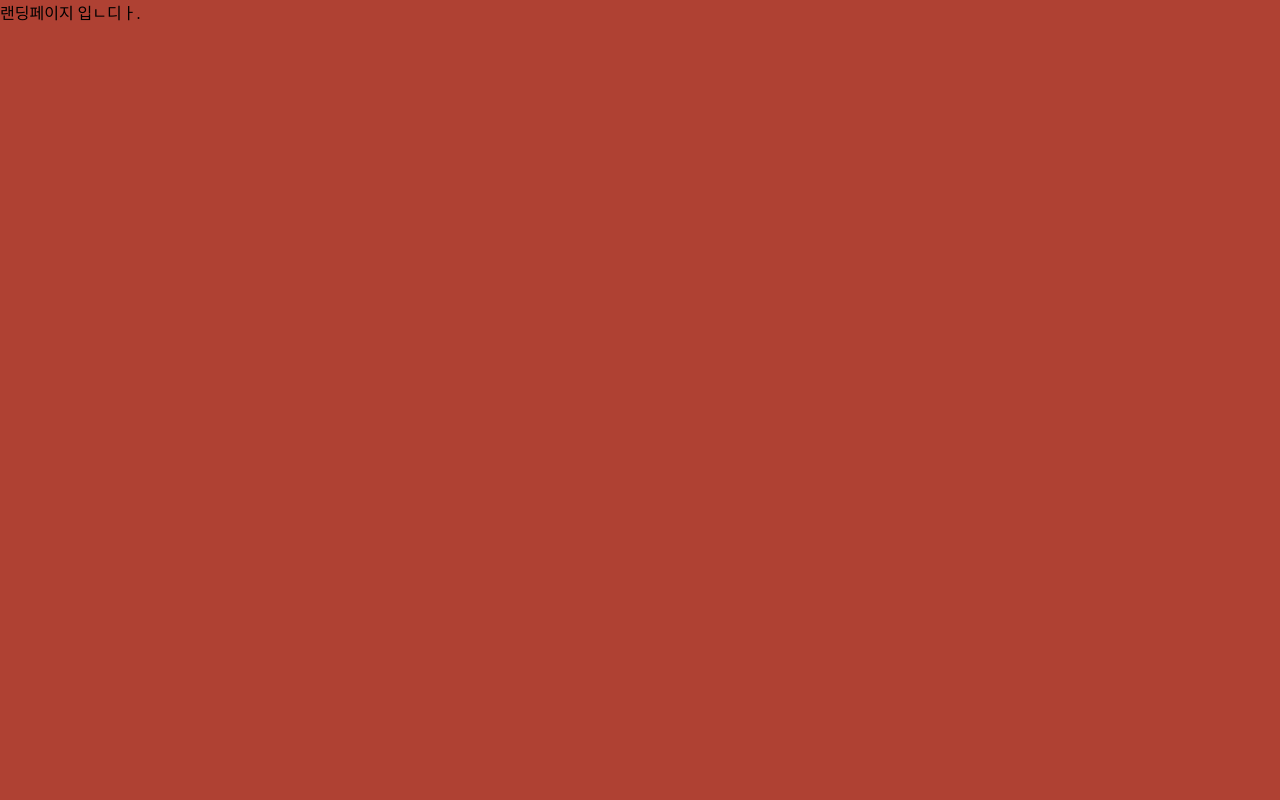
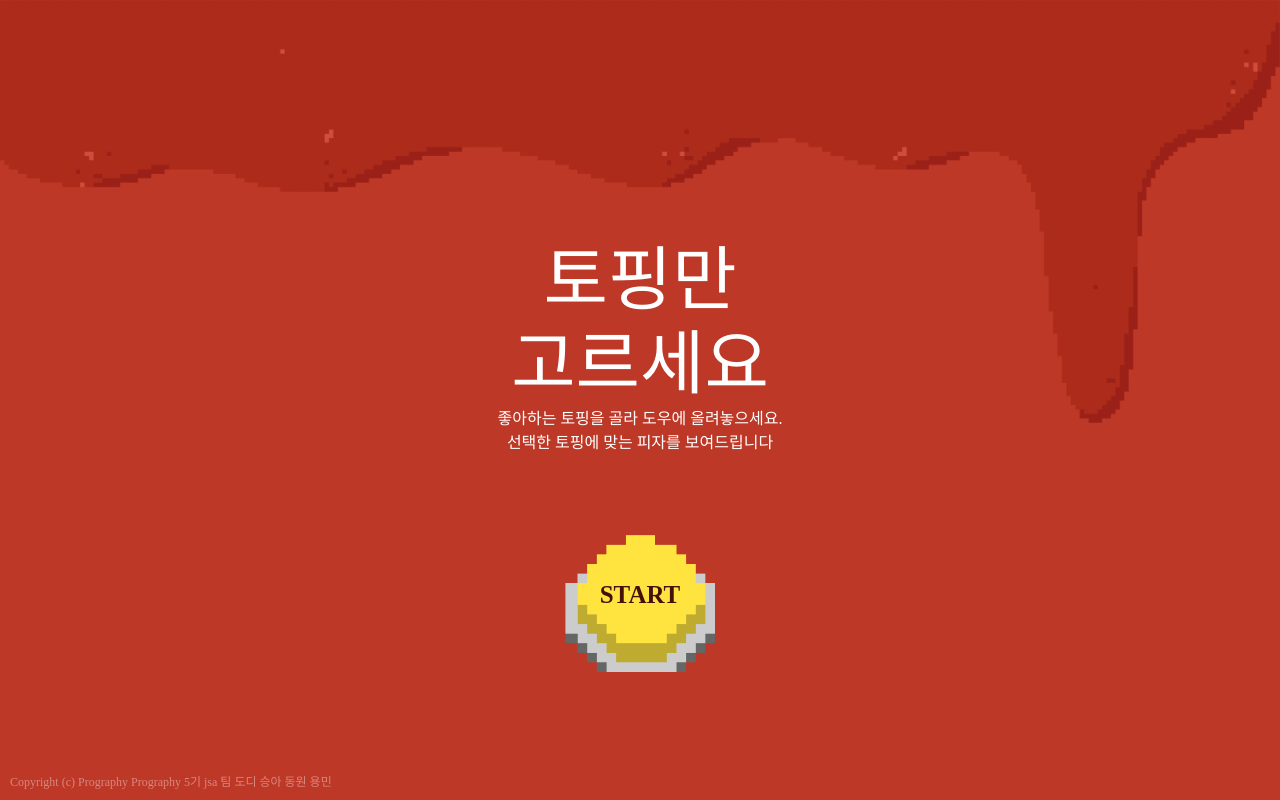
Before and after one commit to prography/5th-jsa-front, a React (Create React App) app: page / in a window 1280 px wide. Built offline with nearby package versions, Linux system fonts and the light colour scheme.

Commit message:
added landing component view (test)

```diff
--- a/package.json
+++ b/package.json
@@ -26,7 +26,8 @@
     "rules": {
       "react/prefer-stateless-function": 0,
       "react/jsx-filename-extension": 0,
-      "react/jsx-one-expression-per-line": 0
+      "react/jsx-one-expression-per-line": 0,
+      "import/no-unresolved": 0
     },
     "env": {
       "browser": true
--- a/src/App.js
+++ b/src/App.js
@@ -1,13 +1,17 @@
 // main을 데려고오고 네브바 등 fixed 되어있는걸 가져옵니다
 import React from 'react';
 import { BrowserRouter } from 'react-router-dom';
+import { NavContainer } from 'containers';
+import { Footer } from 'components';
 import Main from './containers/Main';
 
 
 function App() {
   return (
     <BrowserRouter>
+      <NavContainer />
       <Main />
+      <Footer />
     </BrowserRouter>
   );
 }
--- /dev/null
+++ b/src/components/Footer.js
@@ -0,0 +1,24 @@
+import React from 'react';
+import styled from 'styled-components';
+
+export default function Footer() {
+  return (
+    <FooterStyle>
+      <footer>
+        Copyright (c) Prography Prography 5기 jsa 팀 도디 승아 동원 용민
+      </footer>
+    </FooterStyle>
+  );
+}
+
+const FooterStyle = styled.div`
+  position: relative;
+  footer{
+    position: absolute;
+    bottom: 0;
+    left: 0;
+    font-size: 12px;
+    color: #ffffff66;
+    margin: 0 0 10px 10px;
+  }
+`;
--- a/src/components/Landing.js
+++ b/src/components/Landing.js
@@ -1,16 +1,69 @@
 import React from 'react';
 import styled from 'styled-components';
+import { Link } from 'react-router-dom';
+
+import btn from 'img/landing/btn.png';
+import tomato from 'img/landing/tomato.png';
 
 export default function Landing() {
   return (
     <LandingStyle>
-      랜딩페이지 입ㄴ디ㅏ.
+      <div className="content">
+        <img src={tomato} alt="tomato" className="tomato" />
+        <div className="main">토핑만<br />고르세요</div>
+        <div className="sub">좋아하는 토핑을 골라 도우에 올려놓으세요.<br />선택한 토핑에 맞는 피자를 보여드립니다 </div>
+        <Link to="selectTopping">
+          <div className="btnWrapper">
+            <img src={btn} alt="start button" />
+            <div className="text">START</div>
+          </div>
+        </Link>
+
+      </div>
     </LandingStyle>
   );
 }
 
 const LandingStyle = styled.div`
-  background-color: #AF4133;
+  background-color: #be3827;
   width: 100%;
   height: 100vh;
+  font-weight: 200;
+  color: white;
+  display: flex;
+  justify-content: center;
+  align-items: center;
+  position: relative;
+  .tomato{
+    width: 100%;
+    position: absolute;
+    top: 0;
+    left: 0;
+  }
+  .content{
+    text-align: center;
+    .main{
+      font-size: 70px;
+      line-height: 1.2;
+      margin-top: 3rem;
+    }
+    .sub{
+      line-height: 1.5;
+    }
+    .btnWrapper{
+      width: 150px;
+      height: auto;
+      display: inline-block;
+      img{
+        width: 150px;
+        margin-top: 5rem;
+      }
+      .text{
+        margin-top: -95px;
+        color: #461009;
+        font-weight: bold;
+        font-size: 25px;
+      }
+    }
+  }
 `;
--- a/src/components/Nav.js
+++ b/src/components/Nav.js
@@ -1,7 +1,14 @@
 import React from 'react';
+import styled from 'styled-components';
 
 export default function Nav() {
   return (
-    <div>ㅇㄹ</div>
+    <NavStyle>
+      여기가 네브바를 컨트롤 해야하는 부분이야
+    </NavStyle>
   );
 }
+
+const NavStyle = styled.div`
+  position: fixed;
+`;
--- a/src/components/index.js
+++ b/src/components/index.js
@@ -7,3 +7,4 @@ export { default as SelectPage } from './SelectPage';
 export { default as SelectPageToppingList } from './SelectPageToppingList';
 export { default as MyPage } from './MyPage';
 export { default as EventList } from './EventList';
+export { default as Footer } from './Footer';
--- a/src/styles/_global.scss
+++ b/src/styles/_global.scss
@@ -12,3 +12,33 @@ code {
   font-family: source-code-pro, Menlo, Monaco, Consolas, "Courier New",
     monospace;
 }
+
+
+
+// padding & margin
+.no-padding {
+  padding: 0 !important;
+}
+
+.no-margin {
+  margin: 0 !important;
+}
+
+$list-direction: (
+  "t": "top",
+  "r": "right",
+  "b": "bottom",
+  "l": "left",
+);
+$list-size: 0 1 2 3 4 5;
+
+@each $direction-short, $direction in $list-direction {
+  @each $size in $list-size {
+    .p#{$direction-short}-#{$size} {
+      padding-#{$direction}: #{$size}rem !important;
+    }
+    .m#{$direction-short}-#{$size} {
+      margin-#{$direction}: #{$size}rem !important;
+    }
+  }
+}
```
Also changed, not shown: src/img/landing/btn.png (added), src/img/landing/tomato.png (added).
